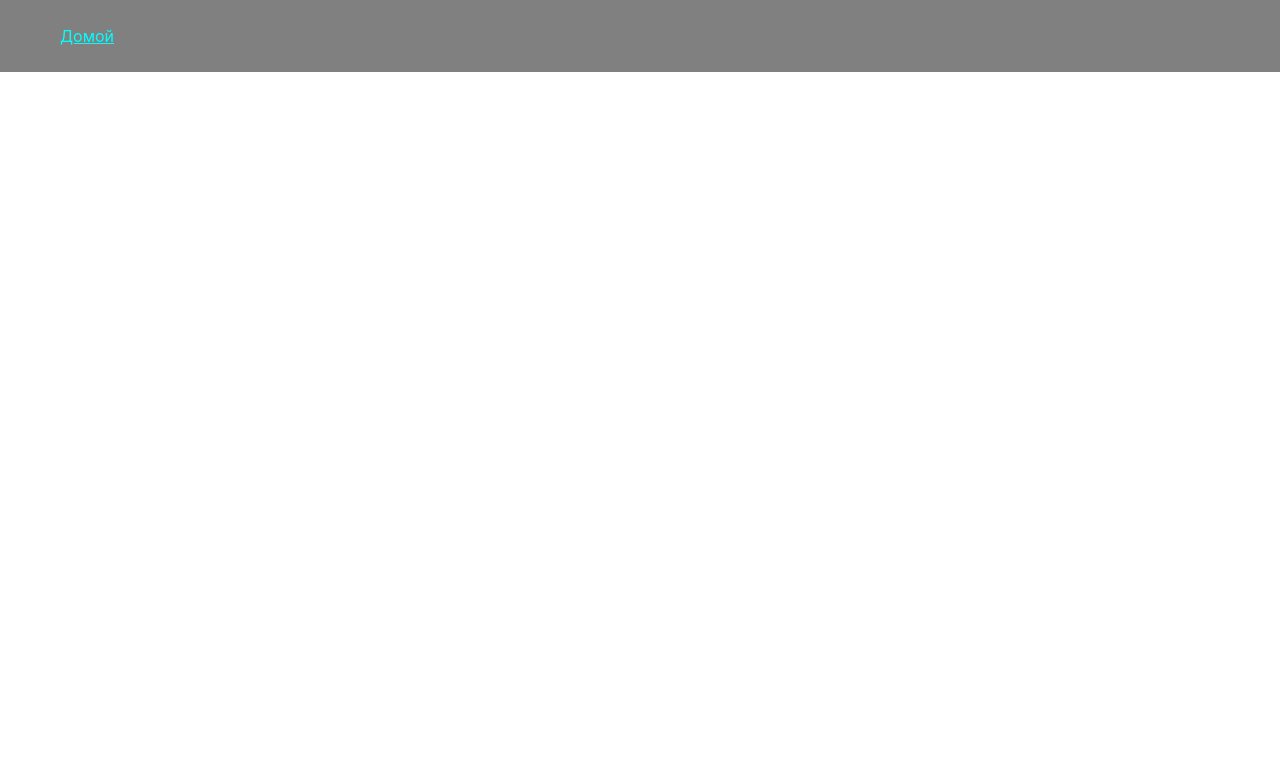
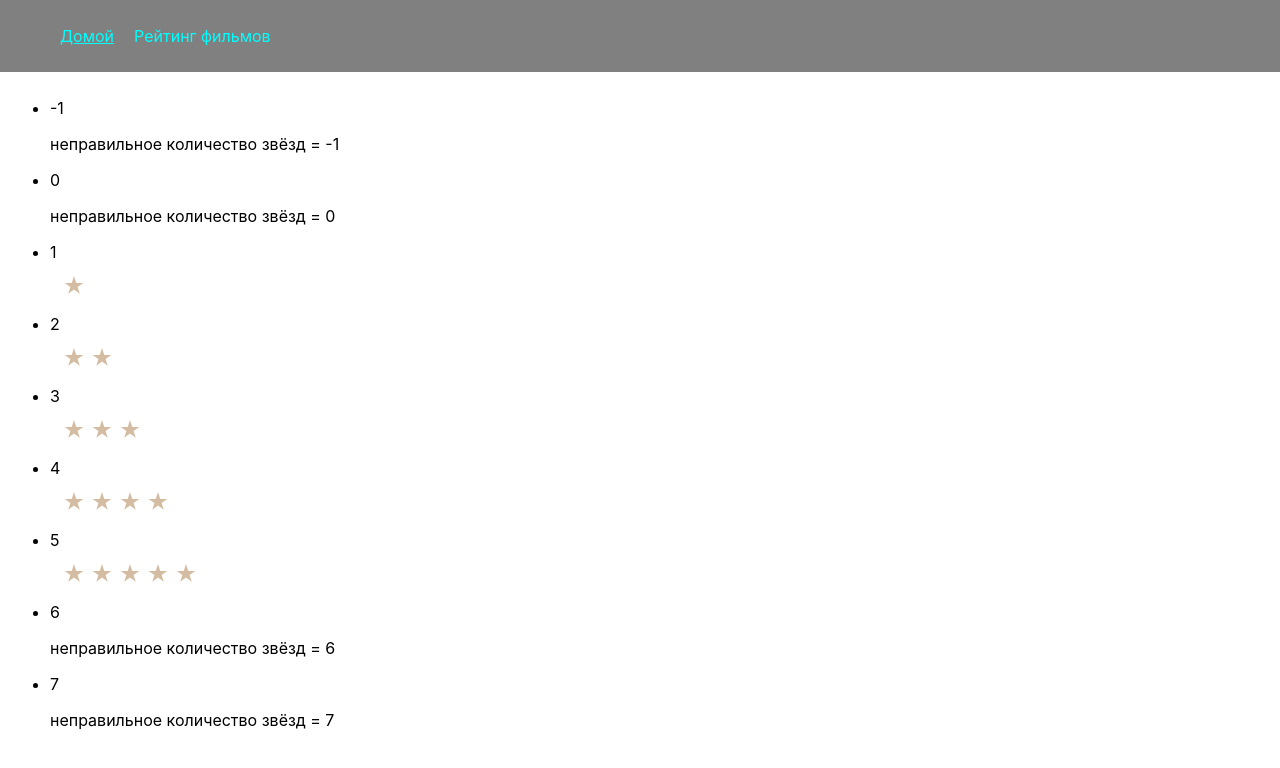
Before and after one commit to ShurikSAV/ra16-homeworks-03, a React (Create React App) app: page /StarsPage in a window 1280 px wide. Before the commit this address had no page. Shown: the top 768 px of the page. Built offline with nearby package versions, Linux system fonts and the light colour scheme.

Commit message:
закончил Рейтинг фильмов

```diff
--- a/src/App.js
+++ b/src/App.js
@@ -2,14 +2,18 @@ import React from 'react';
 import styles from './App.module.css';
 import { Routes, Route, BrowserRouter } from "react-router-dom";
 import Header from './components/Header';
-
-console.log(styles);
+import { StarsPage } from './pages/StarsPage';
 
 const menu = [
 		{
 			path: "/",
 			name: "Домой",
 			element: (<p>Выберите задание в меню выше</p>)
+		},
+		{
+			path: "/StarsPage",
+			name: "Рейтинг фильмов",
+			element: (<StarsPage />)
 		}
 	]
 
--- /dev/null
+++ b/src/components/Stars/Star/index.js
@@ -0,0 +1,13 @@
+import React from 'react'
+import style from './star.module.css'
+
+export const Star = () => {
+	return (
+		<li className={style.star}>
+			<svg fill="#D3BCA2" height="28" viewBox="0 0 18 18" width="28" xmlns="http://www.w3.org/2000/svg">
+				<path d="M9 11.3l3.71 2.7-1.42-4.36L15 7h-4.55L9 2.5 7.55 7H3l3.71 2.64L5.29 14z"/>
+				<path d="M0 0h18v18H0z" fill="none"/>
+			</svg>
+		</li>
+	)
+}
--- /dev/null
+++ b/src/components/Stars/Star/star.module.css
@@ -0,0 +1,3 @@
+.star {
+    display:inline-block;
+}
--- /dev/null
+++ b/src/components/Stars/index.js
@@ -0,0 +1,20 @@
+import React from 'react'
+import PropTypes from 'prop-types';
+import { Star } from './Star'
+import style from './stars.module.css'
+
+export const Stars = ({count}) => {
+	if(count < 1 || count > 5) return <p>неправильное количество звёзд = {count}</p>
+
+	return (
+		<ul className={`${style.card_body_stars} ${style.u_clearfix}`}>
+			{[...new Array(count)].map(
+				(_,i) => <Star key={i} />
+			)}
+		</ul>
+	)
+}
+
+Stars.propTypes = {
+	count: PropTypes.number
+	}
--- /dev/null
+++ b/src/components/Stars/stars.module.css
@@ -0,0 +1,12 @@
+.card_body_stars {
+    margin: 10px;
+    padding: 0;
+}
+
+.u_clearfix {
+
+}
+
+.card_body_stars li {
+    display:inline-block;
+}
--- /dev/null
+++ b/src/pages/StarsPage/index.js
@@ -0,0 +1,18 @@
+
+import React from 'react'
+import { Stars } from '../../components/Stars'
+import style from './starsPage.module.css'
+
+const starsRating = [-1, 0, 1, 2, 3, 4, 5, 6, 7]
+
+export const StarsPage = () => {
+	return (
+		<div>
+			<ul>
+				{starsRating.map(
+						(item, i) => <li key={i} className={style.starsPage}>{item} <Stars count={item} /></li>
+				)}
+			</ul>
+		</div>
+	)
+}
--- /dev/null
+++ b/src/pages/StarsPage/starsPage.module.css
@@ -0,0 +1,3 @@
+.starsPage {
+    text-align: left;
+}
```
